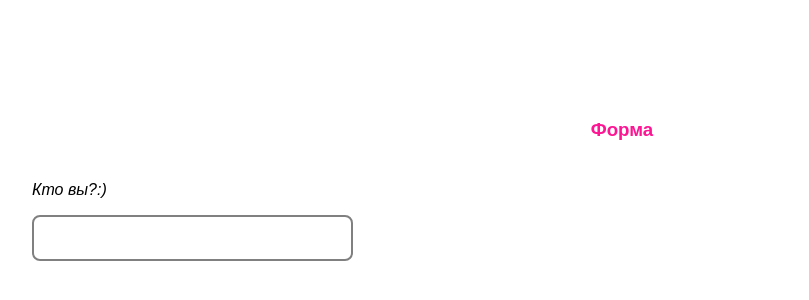
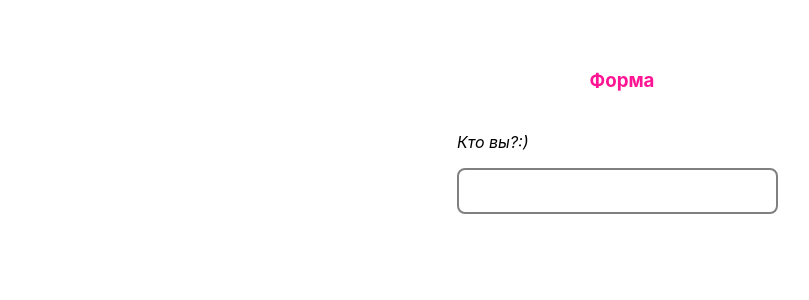
Before and after one commit to devmargooo/atomic_design, a React (Create React App) app: page / in a window 1280 px wide. Shown: the top 300 px of the page, without its empty margins (18-827 px from the left). Built offline with nearby package versions, Linux system fonts and the light colour scheme; the HTML template or start-up script is replaced by a standard one.

Commit message:
add pages

```diff
--- a/src/App.tsx
+++ b/src/App.tsx
@@ -1,21 +1,10 @@
 import React from 'react';
 import './App.css';
-import {FormBody} from "./organisms/FormBody";
-import {Form} from "./templates/Form";
+import {MainPage} from "./pages/MainPage";
 
 function App() {
-  const [name, setName] = React.useState<string>("");
   return (
-    <div className="App">
-        <Form
-            header="Форма"
-            fields={[{
-                value:name,
-                setter:setName,
-                label:"Кто вы?:)"
-            }]}
-        />
-    </div>
+    <MainPage/>
   );
 }
 
--- /dev/null
+++ b/src/pages/MainPage/MainPage.module.css
@@ -0,0 +1,5 @@
+.content {
+    padding-top: 50px;
+    width: 330px;
+    margin: 0 auto;
+}
--- /dev/null
+++ b/src/pages/MainPage/MainPage.tsx
@@ -0,0 +1,19 @@
+import React from "react";
+import {Form} from "../../templates/Form";
+import styles from "./MainPage.module.css";
+
+export const MainPage = () => {
+    const [name, setName] = React.useState<string>("");
+    return (
+        <div className={styles.content}>
+            <Form
+                header="Форма"
+                fields={[{
+                    value:name,
+                    setter:setName,
+                    label:"Кто вы?:)"
+                }]}
+            />
+        </div>
+    );
+}
--- /dev/null
+++ b/src/pages/MainPage/index.ts
@@ -0,0 +1 @@
+export {MainPage} from "./MainPage";
```
